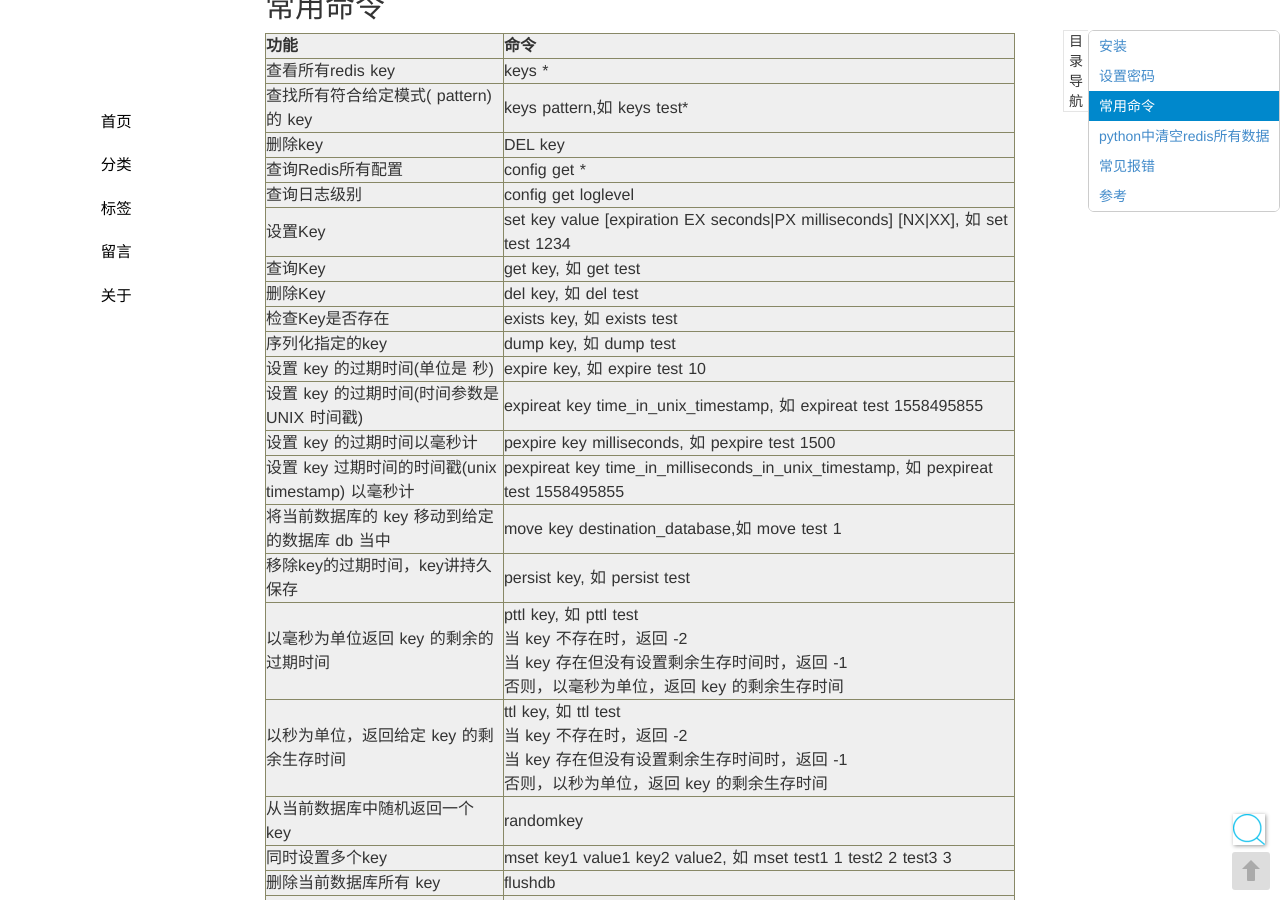
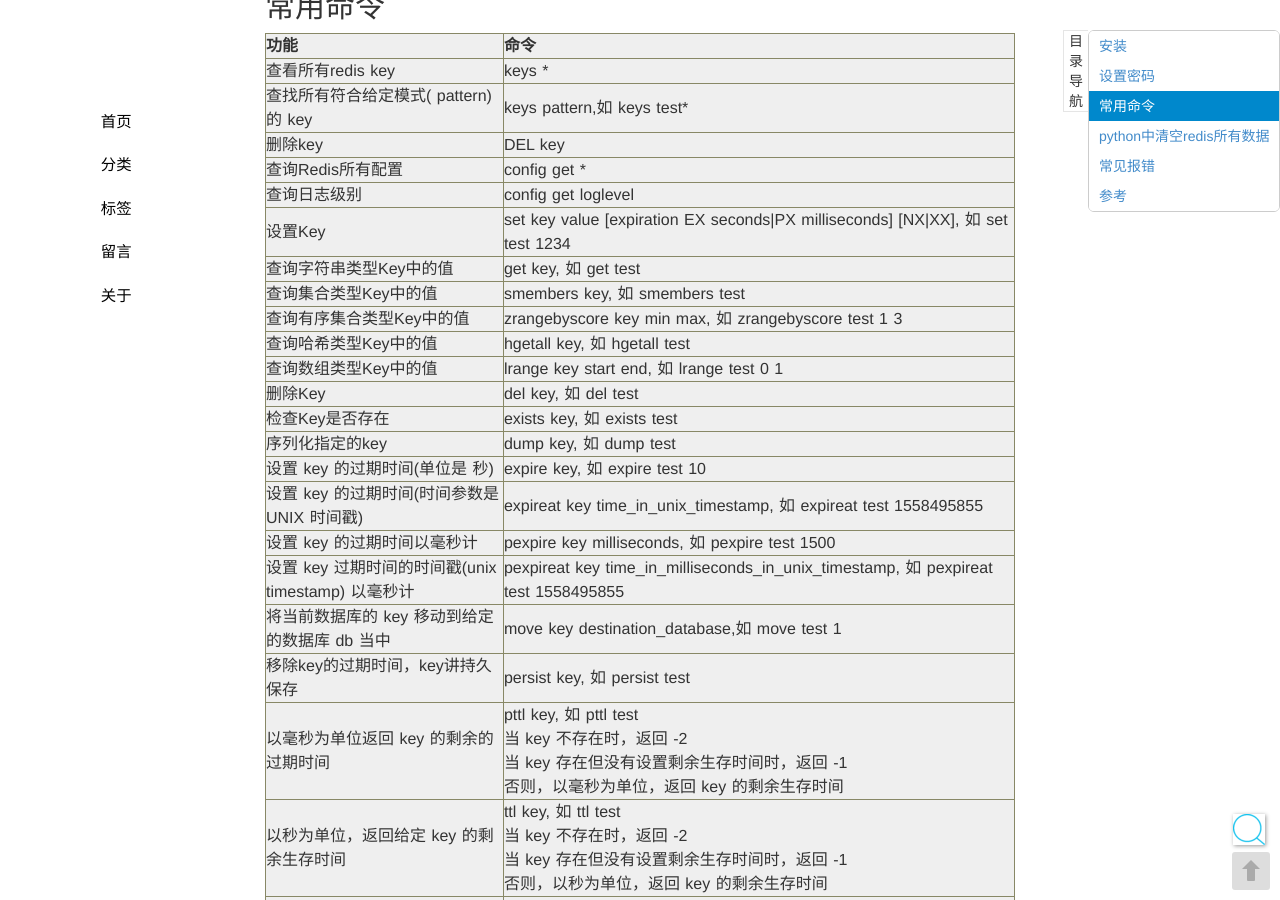
Before and after one commit to seekplum/seekplum.github.io, a Jekyll site: the page built from _posts/2017-01-07-redis.md, in a window 1280 px wide and 900 px high, scrolled down 3351 px. Built offline with Jekyll 4.4.1, drawn with Linux system fonts in a browser that asks for light colours; comment, search, counter and statistics services are not loaded.

Commit message:
MOD: 更新部分文件内容

```diff
--- a/_posts/2017-01-07-redis.md
+++ b/_posts/2017-01-07-redis.md
@@ -156,7 +156,11 @@
 |查询Redis所有配置| config get * |
 |查询日志级别|config get loglevel |
 |设置Key| set key value [expiration EX seconds\|PX milliseconds] [NX\|XX], 如 set test 1234 |
-|查询Key| get key, 如 get test |
+|查询字符串类型Key中的值| get key, 如 get test |
+|查询集合类型Key中的值| smembers key, 如 smembers test |
+|查询有序集合类型Key中的值| zrangebyscore key min max, 如 zrangebyscore test 1 3 |
+|查询哈希类型Key中的值| hgetall key, 如 hgetall test |
+|查询数组类型Key中的值| lrange key start end, 如 lrange test 0 1 |
 |删除Key| del key, 如 del test |
 |检查Key是否存在| exists key, 如 exists test |
 |序列化指定的key| dump key, 如 dump test |
```
Also changed, not shown: _posts/2016-12-10-git.md (+14 -0 lines), _posts/2017-01-07-mongodb.md (+2 -0 lines), _posts/2017-01-07-ubuntu.md (+12 -0 lines), _posts/2017-12-25-vscode-use.md (+7 -1 lines), _posts/2018-09-07-continuous-learning-docker-4.md (+3 -1 lines).
